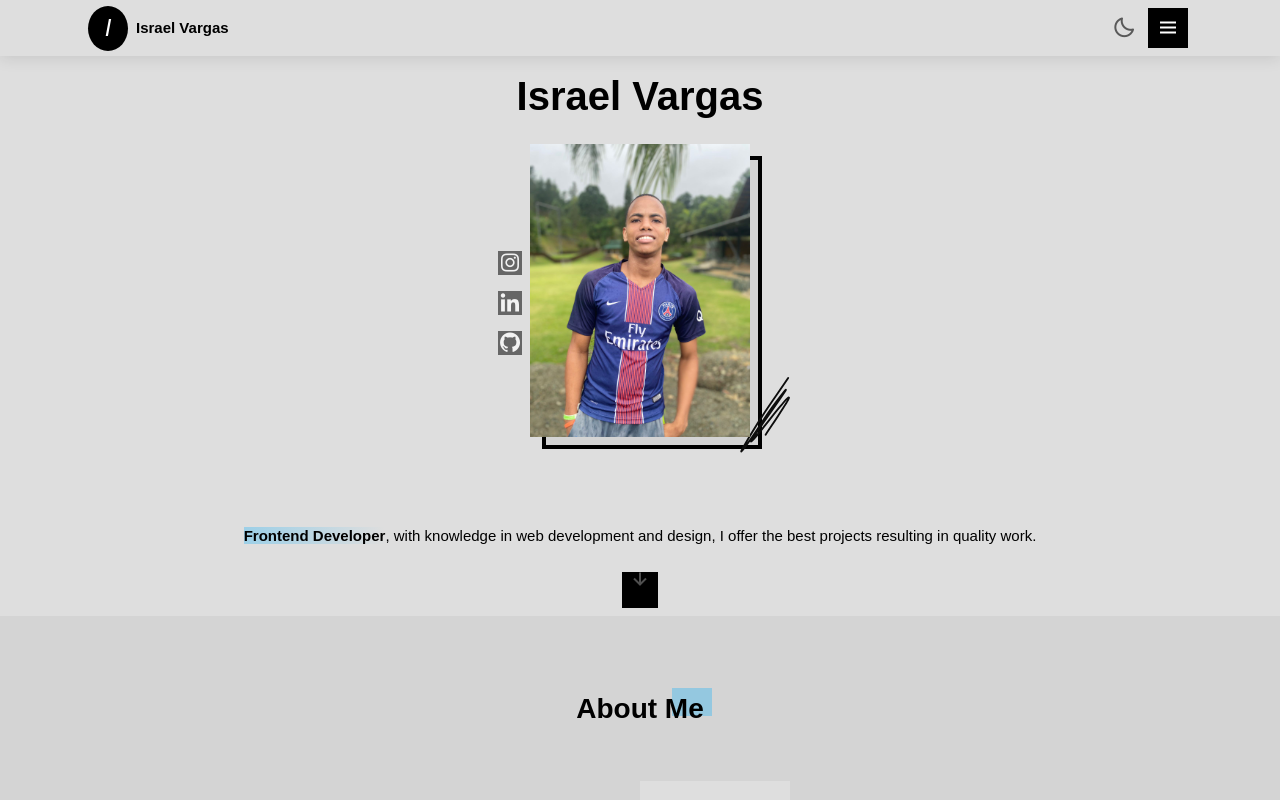
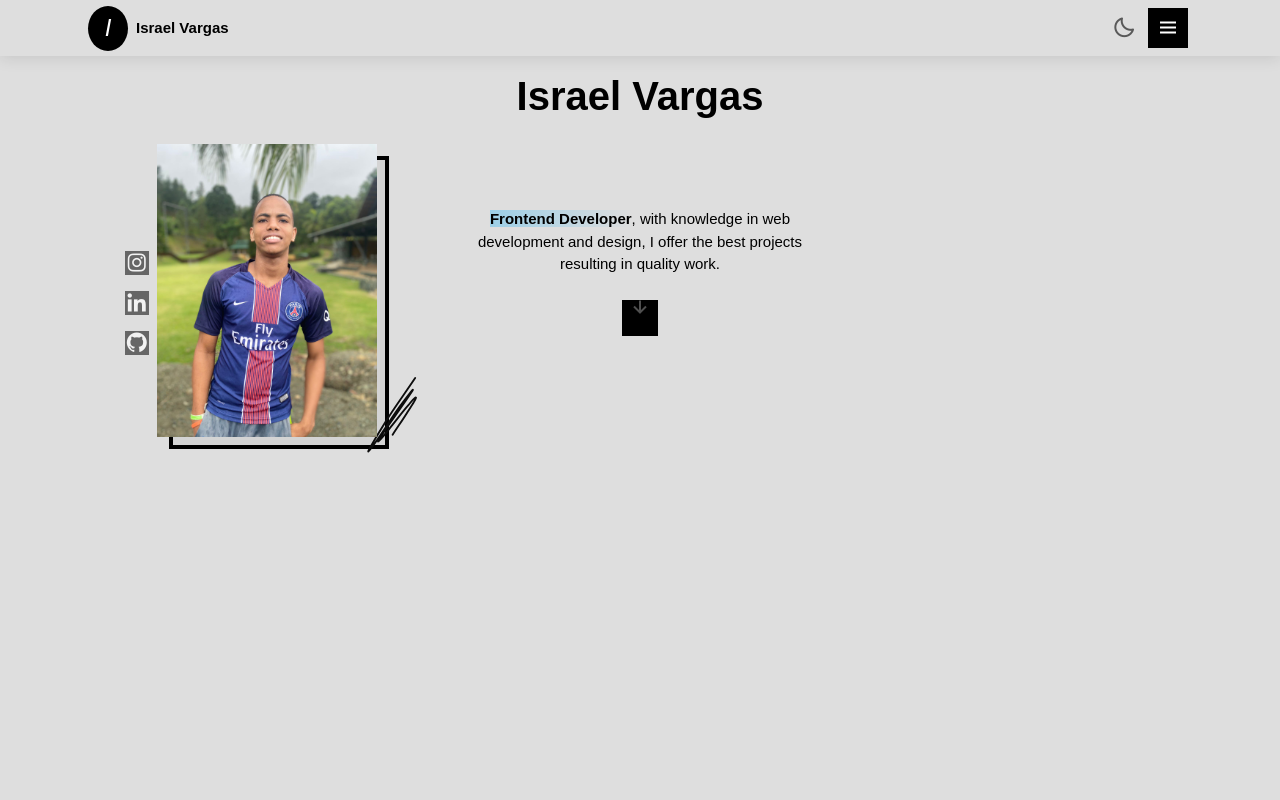
Before and after one commit to IsraelDev-var/my-portafolio, a React (Vite) app: page / in a window 1280 px wide. Shown: the top 800 px of the page. Built offline with nearby package versions, Linux system fonts and the light colour scheme; a web font is replaced by a local one.

Commit message:
agregando sistema griod al home

```diff
--- a/src/components/Home.jsx
+++ b/src/components/Home.jsx
@@ -1,15 +1,15 @@
 const Home = () => {
   return (
-    <section className="home section p-2" id="home">
-        <div className="home__container  container grid__container">
-            <h1 className="home__name">
+    <section className="home section p-2 h-screen" id="home">
+        <div className="home__container md:grid-cols-3    container grid__container">
+            <h1  className="home__name md:col-span-3">
                 Israel Vargas
             </h1>
-            <div className="home__perfil">
+            <div className="home__perfil md:col-start-1 md:col-end-2">
             <div className="home__image">
                 <img src="/images/img-perfil1.jpg" alt="img" className="home__img" />
             </div>
-            <div className="home__swadow">
+            <div className="home__swadow ">
 
 
                 <img src="/images/random-lines.svg" alt="" className="home__line"/>
@@ -29,9 +29,9 @@ const Home = () => {
                     </a>
                 </div>
             </div>
+            </div>
 
-            </div>
-            <div className="home__info">
+            <div className="home__info md:col-start-2 md:col-end-3">
                 <p className="text_description">
                     <b className="b">Frontend Developer</b>, with knowledge in web
                         development and design, I offer the best
--- a/src/components/style/Home.css
+++ b/src/components/style/Home.css
@@ -40,6 +40,7 @@
 .home__container{
     padding-top: 4rem;
     margin: 0 auto;
+
 }
 
 .home__name{
```
